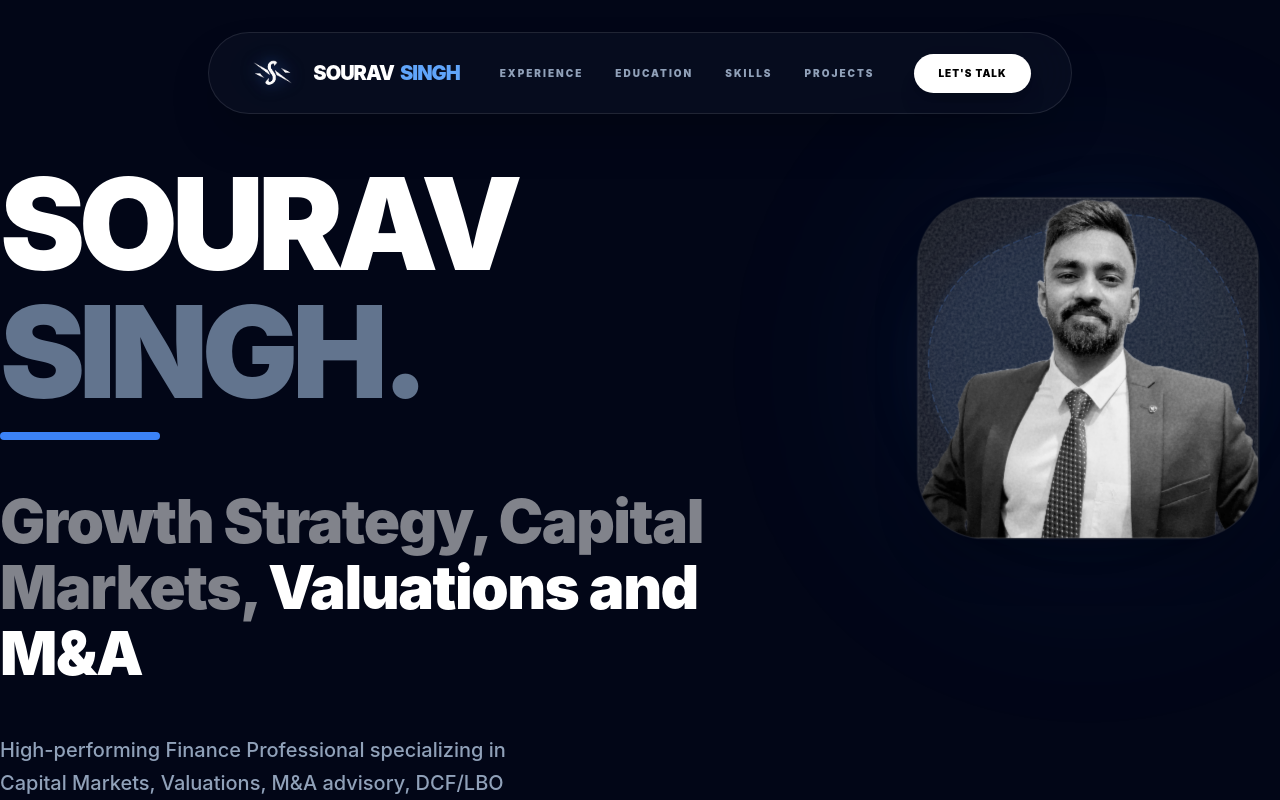
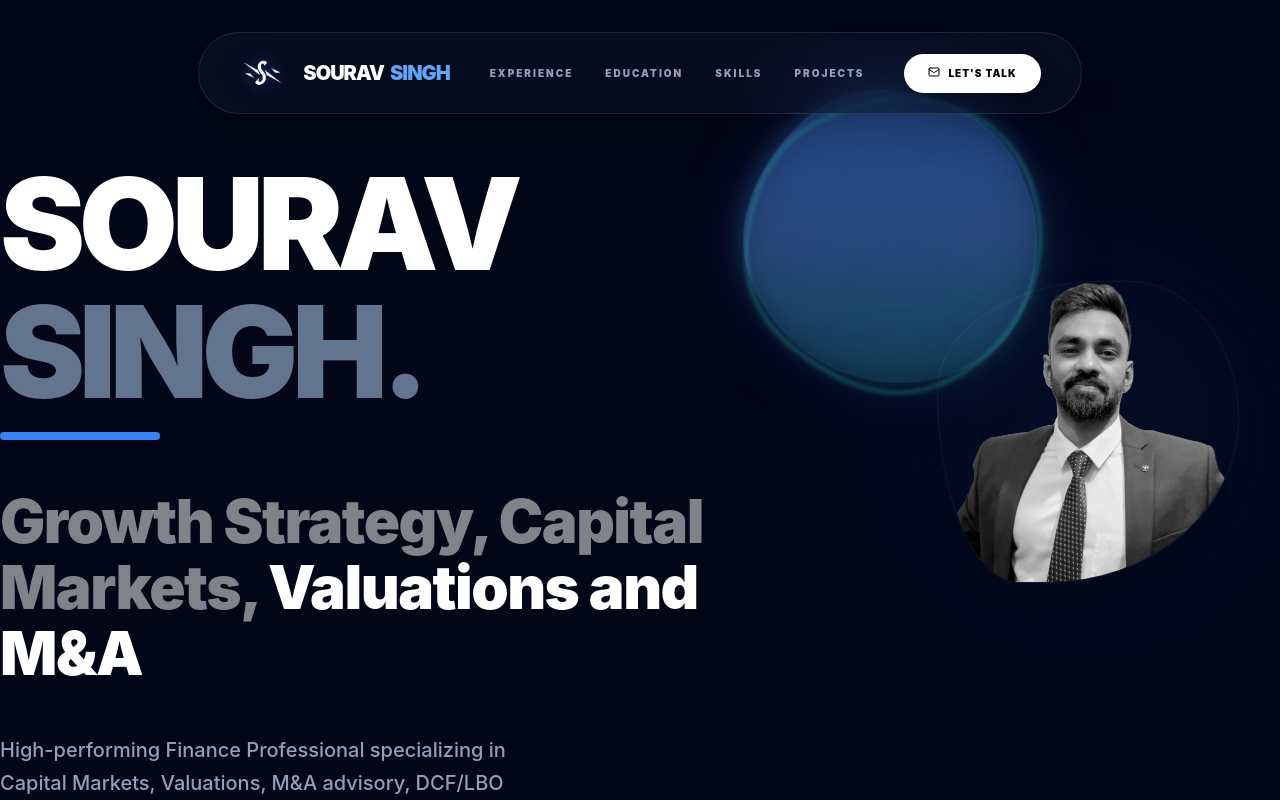
Before and after one commit to Gourav2167/sourav_portfolio, a React (Vite) app: page / in a window 1280 px wide. Shown: the top 800 px of the page. Built offline with nearby package versions, Linux system fonts and the light colour scheme.

Commit message:
profile improved

```diff
--- a/src/components/Hero.jsx
+++ b/src/components/Hero.jsx
@@ -72,7 +72,7 @@ const Hero = () => {
                 </div>
 
                 {/* Right Column: Profile Picture Layout */}
-                <div className="lg:col-span-4 lg:mt-4 flex justify-center items-start">
+                <div className="lg:col-span-4 lg:mt-20 flex justify-center items-start">
                     <ProfileBlob personalInfo={personalInfo} />
                 </div>
             </div>
@@ -91,34 +91,25 @@ const ProfileBlob = ({ personalInfo }) => {
     const rotateY = useTransform(mouseXSpring, [-0.5, 0.5], ["-15deg", "15deg"]);
 
     const handleMouseMove = (e) => {
-        const rect = e.currentTarget.getBoundingClientRect();
-        const width = rect.width;
-        const height = rect.height;
-        const mouseX = e.clientX - rect.left;
-        const mouseY = e.clientY - rect.top;
-        const xPct = mouseX / width - 0.5;
-        const yPct = mouseY / height - 0.5;
-        x.set(xPct);
-        y.set(yPct);
+        // Stabilized - Removed tilt logic
     };
 
     const handleMouseLeave = () => {
-        x.set(0);
-        y.set(0);
+        // Stabilized
     };
 
-    // Organic Shapes for Morphing
+    // Dynamic Flame-like Shapes (Tapered bottom, energetic top)
     const blobPaths = [
-        "M45,-76.4C58.1,-70.7,68.4,-57.8,75.3,-43.8C82.2,-29.8,85.7,-14.9,84.3,-0.8C82.9,13.3,76.6,26.5,68.9,39.1C61.2,51.7,52.1,63.6,40,71.2C27.9,78.8,13.9,82,0.4,81.3C-13.1,80.7,-26.2,76.1,-38.6,69.1C-51,62.1,-62.7,52.7,-71.4,40.8C-80.1,28.9,-85.7,14.4,-86.3,-0.3C-86.8,-15.1,-82.3,-30.1,-74.3,-43.3C-66.3,-56.4,-54.8,-67.7,-41.5,-73.2C-28.1,-78.7,-14.1,-78.4,0.6,-79.4C15.3,-80.4,30.5,-82.7,45,-76.4Z",
-        "M41.5,-69.5C53.7,-63.9,63.5,-52.1,70.8,-39.2C78.1,-26.3,82.9,-12.2,82.5,1.7C82.1,15.6,76.5,29.3,67.6,40.8C58.7,52.4,46.5,61.8,32.8,68.1C19.1,74.5,3.9,77.7,-10.9,75.8C-25.7,73.9,-40.1,66.8,-52,57C-63.9,47.2,-73.3,34.7,-78.3,20.6C-83.3,6.5,-83.9,-9.2,-79.5,-23.1C-75.1,-37,-65.7,-49.2,-54.3,-55.8C-42.9,-62.4,-29.5,-63.4,-16.9,-67.6C-4.3,-71.8,7.5,-79.2,21.5,-79.8C35.5,-80.4,51.8,-74.3,41.5,-69.5Z"
+        "M42.3,-71.4C53.7,-64.5,61.4,-51.6,68.4,-38.4C75.4,-25.2,81.6,-11.7,80.1,1.5C78.7,14.6,69.6,27.3,59.3,38.2C49,49.1,37.5,58.3,24.1,64.3C10.7,70.3,-4.5,73.1,-19,70.1C-33.5,67.1,-47.2,58.3,-58,46.5C-68.8,34.7,-76.6,19.9,-78.9,3.9C-81.2,-12.1,-78.1,-29.3,-68.8,-42.6C-59.5,-55.9,-44.1,-65.4,-29.3,-71.1C-14.5,-76.8,0.3,-78.7,15.6,-77.9C30.9,-77.1,30.9,-78.2,42.3,-71.4Z",
+        "M35.6,-61.5C46.8,-55.4,56.8,-46.3,64.2,-34.8C71.6,-23.3,76.4,-9.4,76.2,4.6C76,18.6,71.1,32.7,62.4,44.5C53.7,56.3,41.2,65.8,26.5,71.1C11.8,76.4,-5.2,77.5,-21.5,74.1C-37.8,70.7,-53.4,62.8,-63,50.4C-72.6,38,-76.2,21.1,-77,4.3C-77.8,-12.5,-75.8,-29.3,-67.2,-42.5C-58.6,-55.7,-43.4,-65.3,-28.9,-70.5C-14.4,-75.7,-0.7,-76.5,10.6,-73.4C21.9,-70.3,24.4,-67.6,35.6,-61.5Z",
+        "M45.7,-73.2C58.9,-66.8,69.5,-54.5,74.2,-40.7C78.9,-27,77.8,-11.8,74.1,2.1C70.4,16,64.1,28.6,55.1,39.3C46.1,50.1,35.5,59.1,22.7,65.4C9.9,71.7,-5.1,75.3,-19.6,74.3C-34.1,73.3,-48.1,67.7,-59.4,58.1C-70.7,48.5,-79.3,34.9,-83.4,20.4C-87.5,5.9,-87.1,-9.5,-81.4,-24.1C-75.7,-38.7,-64.7,-52.5,-51.1,-59.8C-37.5,-67.1,-21.3,-67.9,-5.8,-69.1C9.7,-70.3,21.5,-79.8,32.5,-79.6C43.5,-79.4,32.5,-79.6,45.7,-73.2Z"
     ];
 
     return (
         <motion.div
-            style={{ rotateX, rotateY, transformStyle: "preserve-3d" }}
             onMouseMove={handleMouseMove}
             onMouseLeave={handleMouseLeave}
-            className="relative w-full max-w-[450px] aspect-square group flex items-center justify-center"
+            className="relative w-full max-w-[500px] aspect-square group flex items-center justify-center p-8"
             initial={{ opacity: 0, scale: 0.8 }}
             animate={{ opacity: 1, scale: 1 }}
             transition={{ duration: 1.5, ease: "easeOut" }}
@@ -131,74 +122,97 @@ const ProfileBlob = ({ personalInfo }) => {
                 <svg viewBox="0 0 200 200" className="w-full h-full drop-shadow-[0_0_30px_rgba(59,130,246,0.5)] overflow-visible">
                     <defs>
                         <linearGradient id="blobHaloGradient" x1="0%" y1="0%" x2="100%" y2="100%">
-                            <stop offset="0%" stopColor="#3b82f6" stopOpacity="0.8" />
-                            <stop offset="50%" stopColor="#60a5fa" stopOpacity="0.4" />
-                            <stop offset="100%" stopColor="#93c5fd" stopOpacity="0.1" />
+                            <stop offset="0%" stopColor="#3b82f6" stopOpacity="0.9" />
+                            <stop offset="50%" stopColor="#60a5fa" stopOpacity="0.6" />
+                            <stop offset="100%" stopColor="#2dd4bf" stopOpacity="0.2" />
                         </linearGradient>
 
-                        <filter id="glow">
-                            <feGaussianBlur stdDeviation="3" result="coloredBlur"/>
-                            <feMerge>
-                                <feMergeNode in="coloredBlur"/>
-                                <feMergeNode in="SourceGraphic"/>
-                            </feMerge>
+
+                        <filter id="glow" x="-20%" y="-20%" width="140%" height="140%">
+                            <feGaussianBlur stdDeviation="6" result="blur" />
+                            <feComposite in="SourceGraphic" in2="blur" operator="over" />
                         </filter>
                     </defs>
 
-                    {/* Outer Glowing Blob Shape */}
+                    {/* Outer Deep Glow (Ultra-Smooth Liquid Morphing) */}
                     <motion.path
-                        animate={{ d: blobPaths }}
+                        animate={{
+                            d: blobPaths,
+                            rotate: [0, 90, 180, 270, 360]
+                        }}
                         transition={{
-                            duration: 12,
+                            d: {
+                                duration: 20, // Very slow, breathing tempo
                                 repeat: Infinity,
                                 repeatType: "reverse",
                                 ease: "easeInOut"
+                            },
+                            rotate: {
+                                duration: 60, // Extremely slow rotation for liquid feel
+                                repeat: Infinity,
+                                ease: "linear"
+                            }
                         }}
                         fill="url(#blobHaloGradient)"
                         filter="url(#glow)"
                         transform="translate(100 100)"
-                        className="opacity-20 group-hover:opacity-60 transition-opacity duration-1000"
+                        className="opacity-40 group-hover:opacity-80 transition-opacity duration-1000"
                     />
 
-                    {/* Animated Stroke/Border Blob */}
+                    {/* Secondary Inner Flame (for depth and vibrancy) */}
                     <motion.path
-                        animate={{ d: blobPaths }}
+                        animate={{
+                            d: blobPaths,
+                            rotate: [0, -90, -180, -270, -360]
+                        }}
                         transition={{
-                            duration: 12,
+                            d: {
+                                duration: 15, // Slightly offset timing
                                 repeat: Infinity,
                                 repeatType: "reverse",
-                            ease: "easeInOut"
+                                ease: "easeInOut",
+                                delay: 1
+                            },
+                            rotate: {
+                                duration: 45, // Slow counter-rotation
+                                repeat: Infinity,
+                                ease: "linear"
+                            }
                         }}
                         fill="none"
-                        stroke="#3b82f6"
-                        strokeWidth="0.8"
-                        strokeDasharray="4 2"
-                        transform="translate(100 100)"
-                        className="opacity-30 group-hover:opacity-100 transition-opacity duration-700"
+                        stroke="#2dd4bf"
+                        strokeWidth="1.5"
+                        strokeOpacity="0.4"
+                        transform="translate(100 100) scale(0.85)"
+                        className="group-hover:stroke-white transition-colors duration-700 blur-[1px]"
                     />
+
+                    {/* (Image moved to foreground for standalone display) */}
                 </svg>
             </div>
 
-            {/* Main Subject Image (Foreground) */}
-            <div className="relative w-[85%] h-[85%] z-10" style={{ transform: "translateZ(60px)" }}>
-                <div className="w-full h-full rounded-[4rem] overflow-hidden grayscale group-hover:grayscale-0 transition-all duration-1000 scale-105 group-hover:scale-100 shadow-2xl border border-white/10 bg-slate-900/40 backdrop-blur-sm">
+            {/* Main Subject Image (Foreground Standalone) */}
+            <div className="relative w-full h-full z-10 flex items-center justify-center">
+                <div
+                    className="w-[90%] h-[90%] overflow-hidden transition-all duration-1000 scale-105 group-hover:scale-100 shadow-2xl"
+                    style={{
+                        borderRadius: "60% 40% 70% 30% / 40% 50% 60% 70%", // Organic Shape
+                        border: "1px solid rgba(255,255,255,0.05)"
+                    }}
+                >
                     <img
                         src={personalInfo.profilePhoto}
                         alt={personalInfo.name}
-                        className="w-full h-full object-cover"
+                        className="w-full h-full object-cover grayscale group-hover:grayscale-0 transition-all duration-1000"
                     />
-                    {/* Film Grain Overlay */}
-                    <div className="absolute inset-0 film-grain opacity-30" />
-
-                    {/* Subtle Inner Glow on Hover */}
-                    <div className="absolute inset-0 ring-inset ring-1 ring-white/10 group-hover:ring-brand-primary/30 transition-all duration-700" />
+                </div>
             </div>
 
-                {/* Floating Detail Reveal */}
+            {/* Floating Detail Reveal (Glassmorphic) */}
             <motion.div
                 initial={{ opacity: 0, y: 20 }}
                 whileHover={{ opacity: 1, y: 0 }}
-                    className="absolute -bottom-6 -right-6 p-6 bg-slate-900/80 backdrop-blur-2xl border border-white/10 rounded-3xl opacity-0 group-hover:opacity-100 group-hover:-translate-y-4 transition-all duration-700 shadow-2xl overflow-hidden min-w-[200px]"
+                className="absolute -bottom-6 -right-6 p-6 bg-slate-900/40 backdrop-blur-2xl border border-white/5 rounded-3xl opacity-0 group-hover:opacity-100 group-hover:-translate-y-4 transition-all duration-700 shadow-2xl overflow-hidden min-w-[200px] z-20"
                 style={{ transform: "translateZ(100px)" }}
             >
                     <div className="absolute top-0 right-0 w-32 h-32 bg-brand-primary/20 blur-2xl rounded-full -mr-16 -mt-16" />
@@ -221,7 +235,6 @@ const ProfileBlob = ({ personalInfo }) => {
                         </div>
                     </div>
                 </motion.div>
-            </div>
         </motion.div>
     );
 };
--- a/src/components/Navbar.jsx
+++ b/src/components/Navbar.jsx
@@ -1,6 +1,8 @@
-import React, { useState, useEffect } from 'react';
+import React, { useState, useEffect, useRef } from 'react';
 import { useNavigate, useLocation } from 'react-router-dom';
 import { portfolioData } from '../data/portfolioData';
+import { Phone, Mail } from 'lucide-react';
+import { motion, useMotionValue, useSpring, useTransform } from 'framer-motion';
 
 const Navbar = () => {
     const [scrolled, setScrolled] = useState(false);
@@ -38,6 +40,45 @@ const Navbar = () => {
         }
     };
 
+    const handleSaveContact = () => {
+        const { personalInfo } = portfolioData;
+        const vcard = `BEGIN:VCARD
+VERSION:3.0
+FN:${personalInfo.name}
+TEL;TYPE=CELL:${personalInfo.phone}
+EMAIL:${personalInfo.email}
+END:VCARD`;
+
+        const blob = new Blob([vcard], { type: 'text/vcard' });
+        const url = URL.createObjectURL(blob);
+        const link = document.createElement('a');
+        link.href = url;
+        link.download = `${personalInfo.name.replace(/\s+/g, '_')}_Contact.vcf`;
+        document.body.appendChild(link);
+        link.click();
+        document.body.removeChild(link);
+    };
+
+    // Magnetic Button Logic
+    const magX = useMotionValue(0);
+    const magY = useMotionValue(0);
+    const springX = useSpring(magX, { stiffness: 150, damping: 15 });
+    const springY = useSpring(magY, { stiffness: 150, damping: 15 });
+
+    const handleMagneticMove = (e) => {
+        const { clientX, clientY, currentTarget } = e;
+        const { left, top, width, height } = currentTarget.getBoundingClientRect();
+        const x = clientX - (left + width / 2);
+        const y = clientY - (top + height / 2);
+        magX.set(x * 0.3);
+        magY.set(y * 0.3);
+    };
+
+    const handleMagneticLeave = () => {
+        magX.set(0);
+        magY.set(0);
+    };
+
     return (
         <div className="fixed top-8 left-0 right-0 z-50 px-6 flex justify-center pointer-events-none">
             <nav className={`transition-all duration-700 glass-pill flex items-center gap-10 pointer-events-auto ${scrolled ? 'scale-95 bg-slate-950/80 shadow-2xl py-3' : 'scale-100 bg-slate-900/40 py-4'
@@ -71,12 +112,27 @@ const Navbar = () => {
                     ))}
                 </div>
 
-                <a
-                    href={`mailto:${portfolioData.personalInfo.email}?subject=${encodeURIComponent("Connecting with Sourav Singh")}&body=${encodeURIComponent("Hi Sourav nice to connect with you\n\n[Your Message]")}`}
-                    className="hidden sm:block bg-white text-black text-[10px] font-black px-6 py-3 rounded-full hover:bg-brand-secondary hover:text-white transition-all shadow-xl active:scale-95 uppercase tracking-widest"
-                >
-                    Let's Talk
-                </a>
+                <div className="flex items-center gap-4 pointer-events-auto">
+                    {/* Mobile Only Phone Icon */}
+                    <button
+                        onClick={handleSaveContact}
+                        className="md:hidden p-3 bg-white/10 hover:bg-brand-primary/20 text-white rounded-full transition-colors active:scale-90"
+                        title="Save Contact"
+                    >
+                        <Phone size={20} />
+                    </button>
+
+                    <motion.a
+                        onMouseMove={handleMagneticMove}
+                        onMouseLeave={handleMagneticLeave}
+                        style={{ x: springX, y: springY }}
+                        href={`mailto:${portfolioData.personalInfo.email}?subject=${encodeURIComponent("Connecting with Sourav Singh")}&body=${encodeURIComponent("Hi Sourav nice to connect with you\n\n[Your Message]")}`}
+                        className="hidden sm:flex items-center gap-2 bg-white text-black text-[10px] font-black px-6 py-3 rounded-full hover:bg-brand-secondary hover:text-white transition-all shadow-xl active:scale-95 uppercase tracking-widest whitespace-nowrap"
+                    >
+                        <Mail size={12} className="mb-0.5" />
+                        Let's Talk
+                    </motion.a>
+                </div>
             </nav>
         </div>
     );
```
Lines whose indentation alone changed are shown as unchanged.
